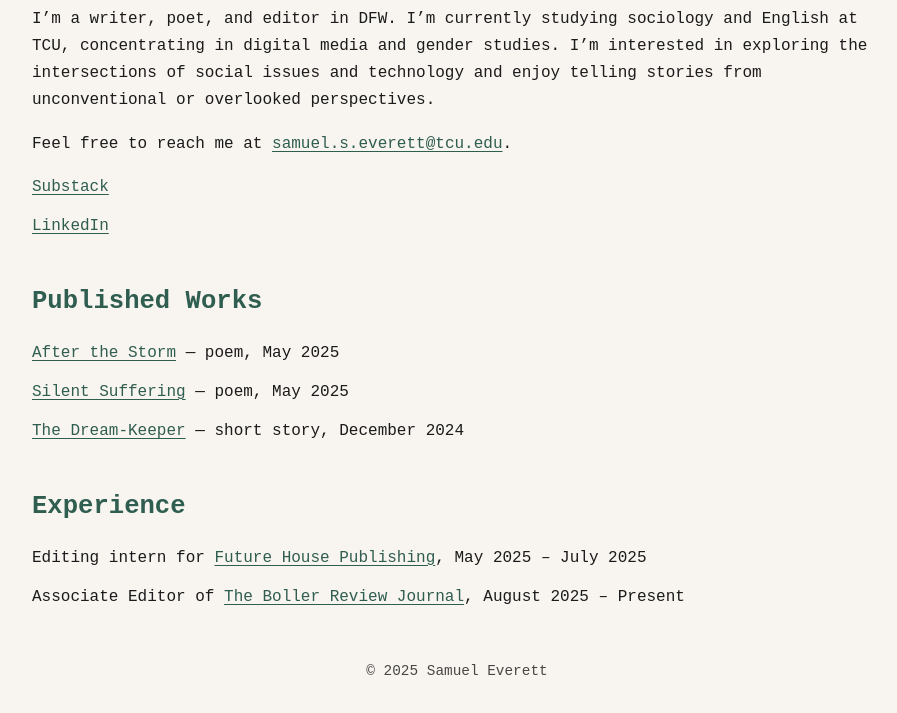
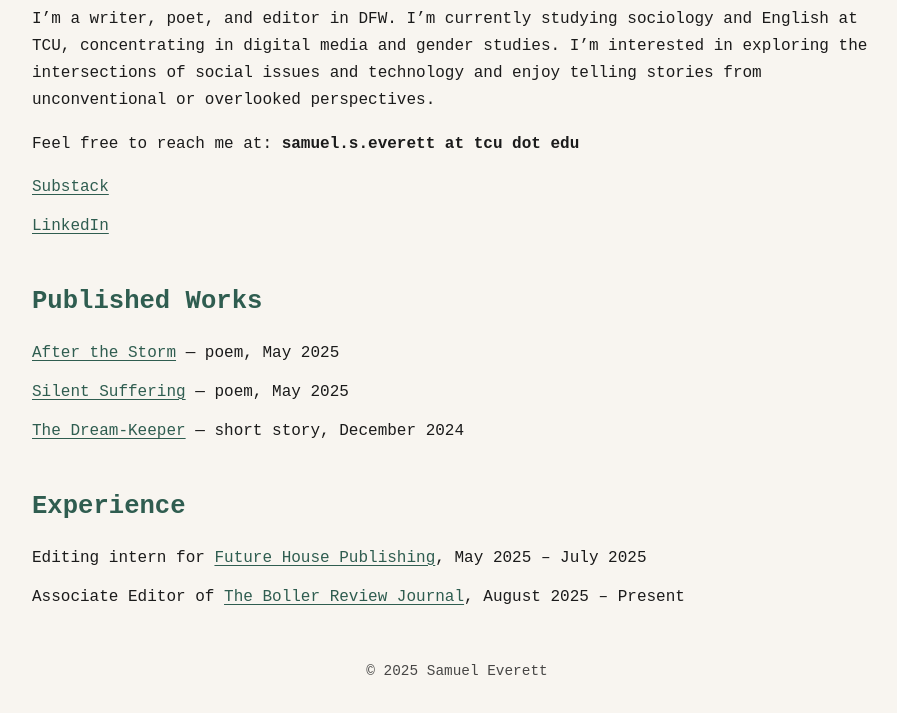
Before and after one commit to sam3verett/portfolio, a plain HTML site: page index.html in a window 1280 px wide. Shown: the part 137-850 px from the top of the page, without its empty margins (183-1080 px from the left). Drawn offline with Linux system fonts and the light colour scheme.

Commit message:
Update index.html

```diff
--- a/index.html
+++ b/index.html
@@ -20,8 +20,7 @@
     <header>
       <h1>samuel everett</h1>
       <p>I’m a writer, poet, and editor in DFW. I’m currently studying sociology and English at TCU, concentrating in digital media and gender studies. I’m interested in exploring the intersections of social issues and technology and enjoy telling stories from unconventional or overlooked perspectives.</p>
-      <p>Feel free to reach me at
-        <a href="mailto:samuel.s.everett@tcu.edu">samuel.s.everett@tcu.edu</a>.
+      <p>Feel free to reach me at: <strong> samuel.s.everett at tcu dot edu</strong>
       </p>
     </header>
 
```
